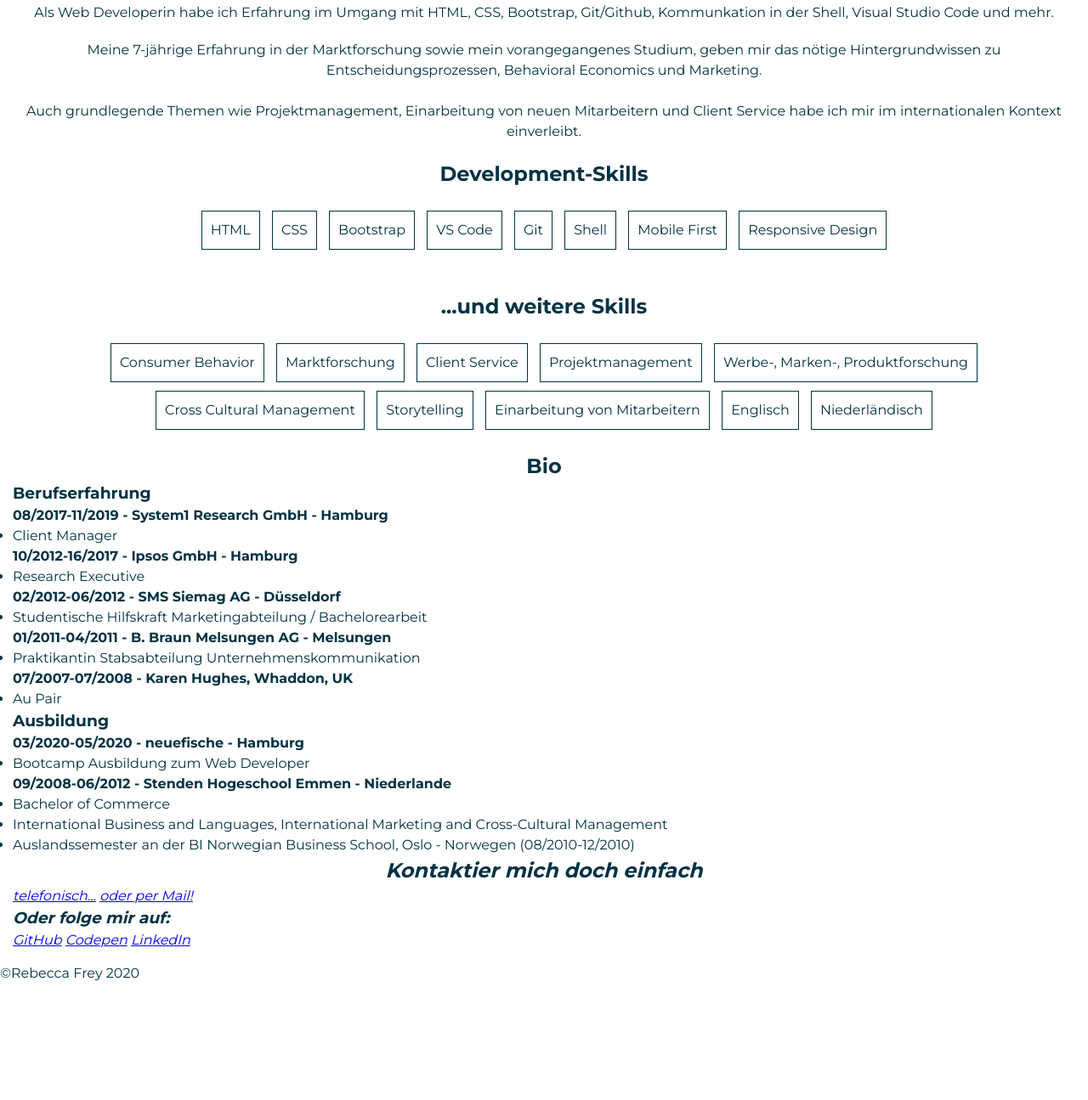
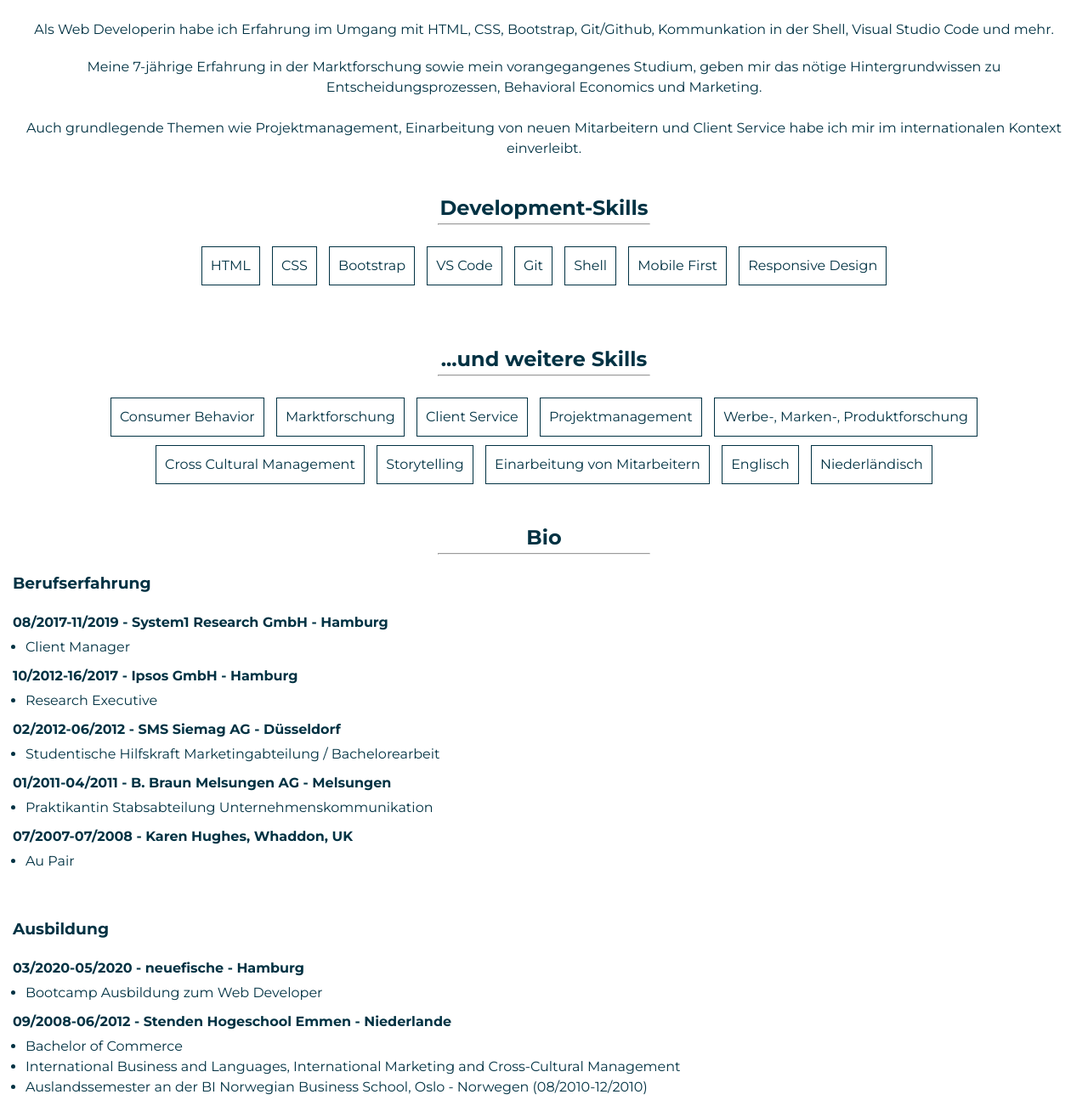
Before and after one commit to rebeccafrey/personal-website, a website: page docs/index.html in a window 1280 px wide. Shown: the part 536-1831 px from the top of the page at 85% size. Before the commit the page ends 1694 px from the top, so only its background shows below. Drawn offline with Linux system fonts and the light colour scheme.

Commit message:
Adapt bio

```diff
--- a/docs/index.html
+++ b/docs/index.html
@@ -29,7 +29,7 @@
         nach der nächsten Challenge!
       </p>
       <img class="mb-20" src="rebecca-frey.png" alt="" />
-      <p class="main mb-20">
+      <p class="main mb-20 mt-20">
         Als Web Developerin habe ich Erfahrung im Umgang mit HTML, CSS,
         Bootstrap, Git/Github, Kommunkation in der Shell, Visual Studio Code und
         mehr.
@@ -46,8 +46,9 @@
       </p>
 
       <section id="skills">
-        <h2 class="main mb-20">Development-Skills</h2>
-        <ul class="tags mb-20">
+        <h2 class="main mt-20">Development-Skills</h2>
+        <hr class="line" />
+        <ul class="tags mt-20 mb-20">
           <li class="tags__items">HTML</li>
           <li class="tags__items">CSS</li>
           <li class="tags__items">Bootstrap</li>
@@ -59,8 +60,9 @@
         </ul>
         <br />
 
-        <h2 class="main mb-20">...und weitere Skills</h2>
-        <ul class="tags mb-20">
+        <h2 class="main mt-20">...und weitere Skills</h2>
+        <hr class="line" />
+        <ul class="tags mt-20 mb-20">
           <li class="tags__items">Consumer Behavior</li>
           <li class="tags__items">Marktforschung</li>
           <li class="tags__items">Client Service</li>
@@ -75,35 +77,39 @@
       </section>
 
       <section id="bio">
-        <h2 class="main">Bio</h2>
-        <h3>Berufserfahrung</h3>
-        <h4>08/2017-11/2019 - System1 Research GmbH - Hamburg</h4>
-        <ul>
+        <h2 class="main mt-20">Bio</h2>
+        <hr class="line" />
+        <h3 class="mb-20 mt-20">Berufserfahrung</h3>
+        <h4 class="bio">08/2017-11/2019 - System1 Research GmbH - Hamburg</h4>
+        <ul class="bio bio__item">
           <li>Client Manager</li>
         </ul>
-        <h4>10/2012-16/2017 - Ipsos GmbH - Hamburg</h4>
-        <ul>
+        <h4 class="bio">10/2012-16/2017 - Ipsos GmbH - Hamburg</h4>
+        <ul class="bio bio__item">
           <li>Research Executive</li>
         </ul>
-        <h4>02/2012-06/2012 - SMS Siemag AG - Düsseldorf</h4>
-        <ul>
+        <h4 class="bio">02/2012-06/2012 - SMS Siemag AG - Düsseldorf</h4>
+        <ul class="bio bio__item">
           <li>Studentische Hilfskraft Marketingabteilung / Bachelorearbeit</li>
         </ul>
-        <h4>01/2011-04/2011 - B. Braun Melsungen AG - Melsungen</h4>
-        <ul>
+        <h4 class="bio">01/2011-04/2011 - B. Braun Melsungen AG - Melsungen</h4>
+        <ul class="bio bio__item">
           <li>Praktikantin Stabsabteilung Unternehmenskommunikation</li>
         </ul>
-        <h4>07/2007-07/2008 - Karen Hughes, Whaddon, UK</h4>
-        <ul>
+        <h4 class="bio">07/2007-07/2008 - Karen Hughes, Whaddon, UK</h4>
+        <ul class="bio bio__item">
           <li>Au Pair</li>
         </ul>
-        <h3>Ausbildung</h3>
-        <h4>03/2020-05/2020 - neuefische - Hamburg</h4>
-        <ul>
+        <br />
+        <h3 class="mb-20 mt-20">Ausbildung</h3>
+        <h4 class="bio">03/2020-05/2020 - neuefische - Hamburg</h4>
+        <ul class="bio bio__item">
           <li>Bootcamp Ausbildung zum Web Developer</li>
         </ul>
-        <h4>09/2008-06/2012 - Stenden Hogeschool Emmen - Niederlande</h4>
-        <ul>
+        <h4 class="bio">
+          09/2008-06/2012 - Stenden Hogeschool Emmen - Niederlande
+        </h4>
+        <ul class="bio bio__item">
           <li>Bachelor of Commerce</li>
           <li>
             International Business and Languages, International Marketing and
--- a/scss/_main.scss
+++ b/scss/_main.scss
@@ -24,3 +24,18 @@ img {
   padding: 10px;
   margin: 5px;
 }
+
+.bio {
+  margin-top: 5px;
+}
+
+.bio__item {
+  margin-bottom: 10px;
+  margin-left: 15px;
+}
+
+.line {
+  width: 250px;
+  margin: auto;
+  color: #a7027d;
+}
--- a/scss/_utils.scss
+++ b/scss/_utils.scss
@@ -1,7 +1,11 @@
 .mb-20 {
   margin-bottom: 20px !important;
 }
-// important
+
+.mt-20 {
+  margin-top: 20px !important;
+}
+
 .w-100 {
   width: 100% !important;
 }
```
Also changed, not shown: docs/styles.css, 1 other file.
